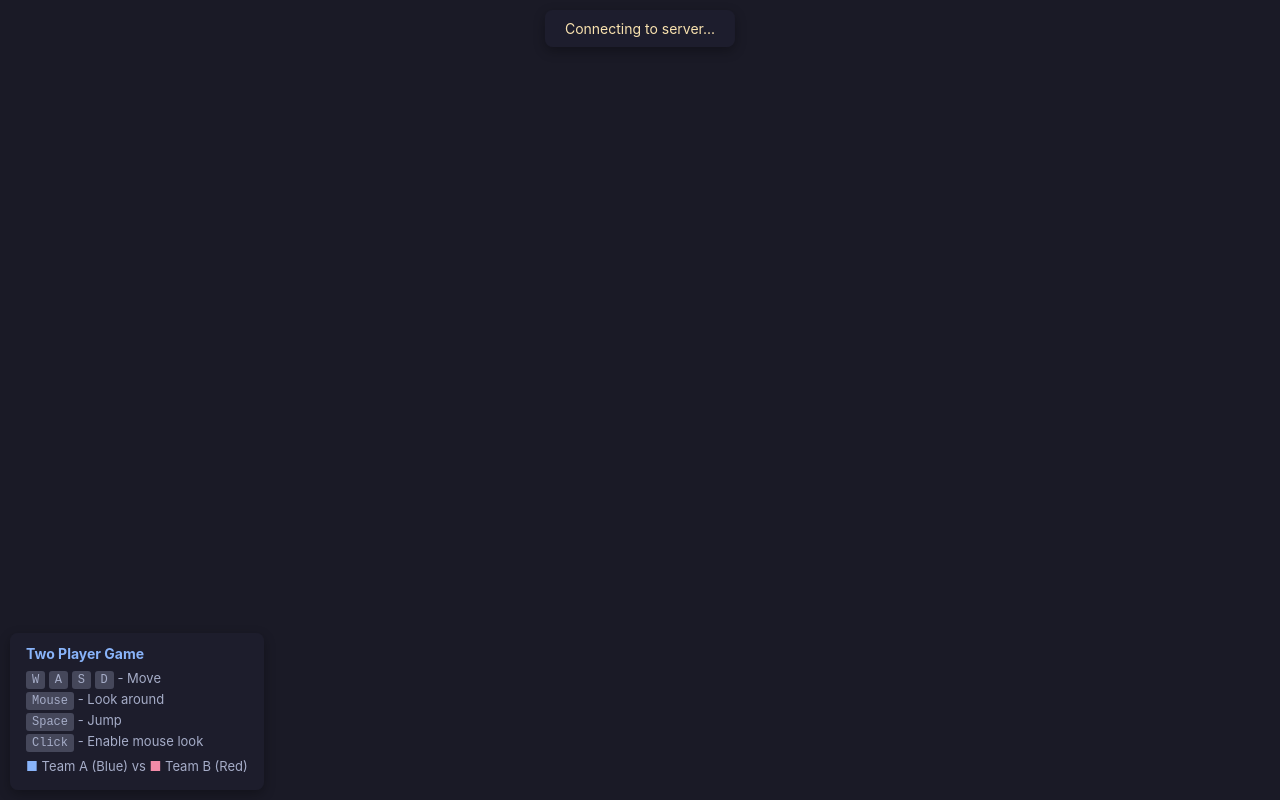
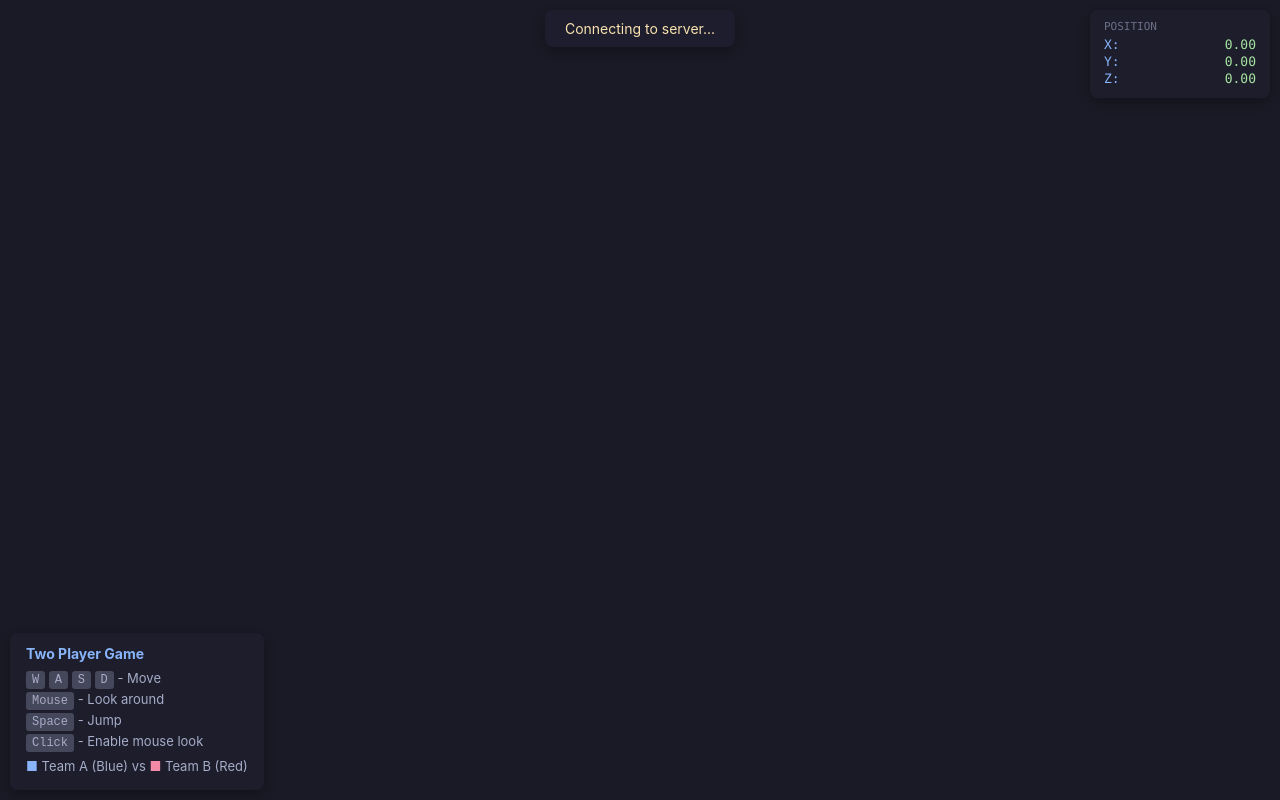
Before and after one commit to mariogeiger/globalgamejam2026, a plain HTML site: page index.html in a window 1280 px wide. Drawn offline with Linux system fonts and the light colour scheme.

Commit message:
add coordinates display

```diff
--- a/index.html
+++ b/index.html
@@ -64,12 +64,49 @@
         }
         .team-a { color: #89b4fa; }
         .team-b { color: #f38ba8; }
+        #coordinates {
+            position: fixed;
+            top: 10px;
+            right: 10px;
+            background: rgba(30, 30, 46, 0.9);
+            padding: 10px 14px;
+            border-radius: 8px;
+            color: #a6e3a1;
+            font-family: 'SF Mono', Monaco, 'Consolas', monospace;
+            font-size: 13px;
+            z-index: 1000;
+            box-shadow: 0 4px 12px rgba(0,0,0,0.3);
+            min-width: 180px;
+        }
+        #coordinates .label {
+            color: #6c7086;
+            font-size: 11px;
+            margin-bottom: 4px;
+        }
+        #coordinates .coord {
+            display: flex;
+            justify-content: space-between;
+            margin: 2px 0;
+        }
+        #coordinates .axis {
+            color: #89b4fa;
+        }
+        #coordinates .value {
+            color: #a6e3a1;
+        }
     </style>
 </head>
 <body>
     <div id="wasm-container"></div>
 
     <div id="connection-status">Connecting to server...</div>
+
+    <div id="coordinates">
+        <div class="label">POSITION</div>
+        <div class="coord"><span class="axis">X:</span> <span class="value" id="coord-x">0.00</span></div>
+        <div class="coord"><span class="axis">Y:</span> <span class="value" id="coord-y">0.00</span></div>
+        <div class="coord"><span class="axis">Z:</span> <span class="value" id="coord-z">0.00</span></div>
+    </div>
 
     <div class="controls">
         <h4>Two Player Game</h4>
```
Also changed, not shown: 1 other file.
